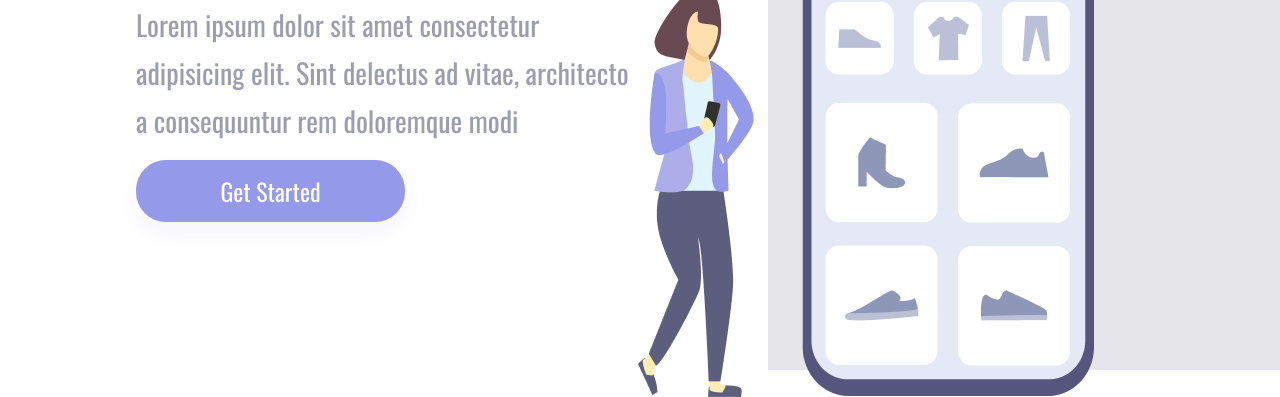
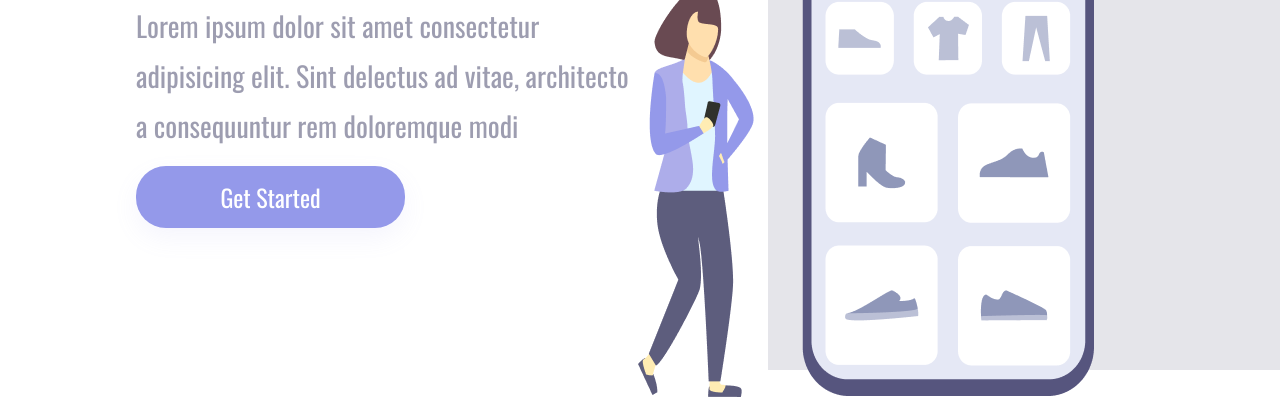
Before and after one commit to annazjulias/projeto-css, a plain HTML site: page index.html in a window 1280 px wide. Shown: the part 430-827 px from the top of the page. Drawn offline with nearby package versions, Linux system fonts and the light colour scheme.

Commit message:
mudança button

```diff
--- a/style.css
+++ b/style.css
@@ -20,7 +20,9 @@
     margin-top: 20%;
 }
 
-
+section {
+    display: inline-block;
+}
 
 .container-right {
     display: inline-block;
@@ -46,9 +48,9 @@ h1 {
 }
 
 p {
-    width: 495px;
+    width: 500px;
     font-size: 28px;
-    line-height: 48px;
+    line-height: 50px;
     opacity: 0.6;
     margin: 15px 0;
     display: inline-block;
```
Also changed, not shown: index.html (+1 -0 lines).
